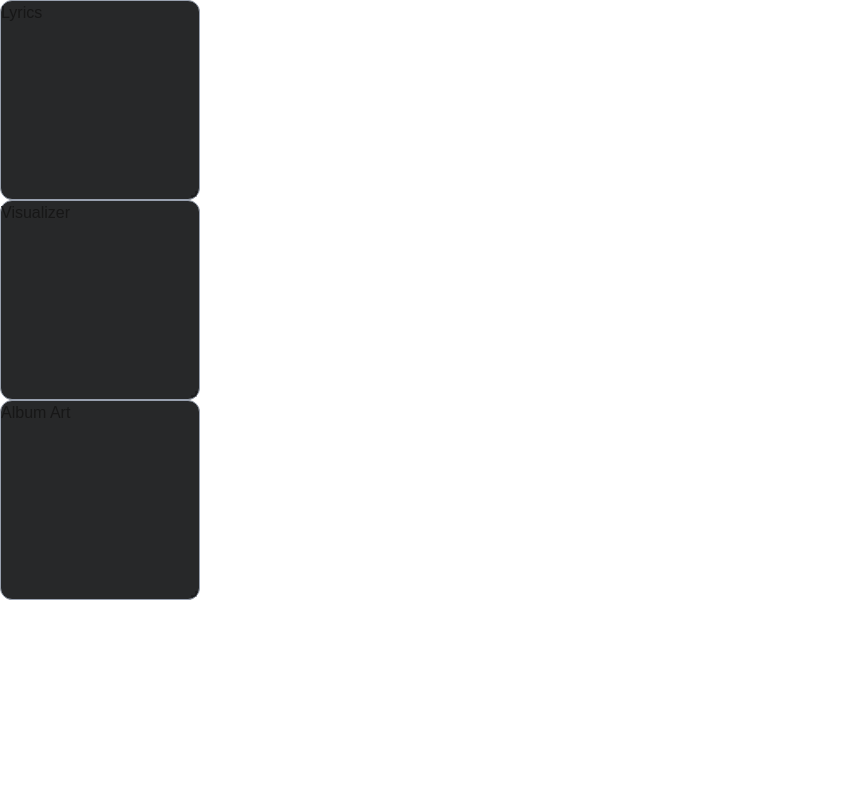
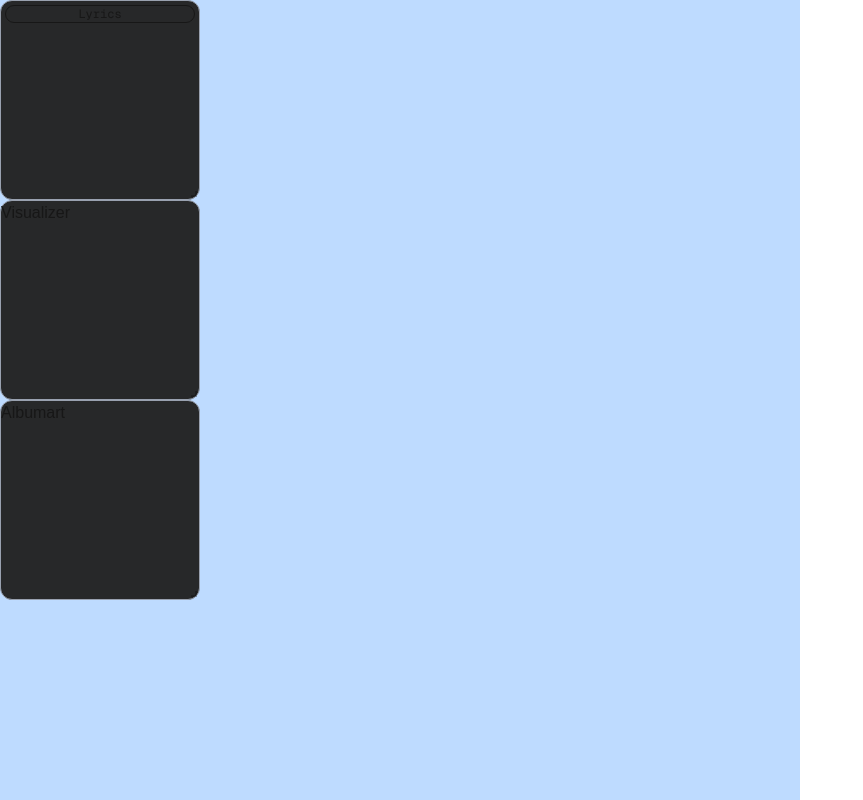
Before and after one commit to daydre4mX/spotify90s, a Next.js app: page / in a window 1280 px wide. Shown: the whole page, without its empty margins (0-863 px from the left). Built offline with nearby package versions, Linux system fonts and the light colour scheme.

Commit message:
General fixes, uniform layout, bounded divs

```diff
--- a/src/app/components/albumart/albumart.tsx
+++ b/src/app/components/albumart/albumart.tsx
@@ -1,10 +1,21 @@
-'use client'
-import React from 'react'
-import { ResizableBox } from 'react-resizable'
-import 'react-resizable/css/styles.css'
+'use client';
+import React, { useRef } from 'react';
+import dynamic from 'next/dynamic';
+import 'react-resizable/css/styles.css';
 
-const albumstyle = () => {
+const Draggable = dynamic(() => import('react-draggable'), { ssr: false });
+const ResizableBox = dynamic(
+  () =>
+    import('react-resizable').then((mod) => mod.ResizableBox),
+  { ssr: false }
+);
+
+export default function Albumart() {
+  const nodeRef = React.useRef(null);
+
   return (
+    <Draggable bounds="body" nodeRef={nodeRef} cancel=".react-resizable-handle">
+      <div ref={nodeRef}>
         <ResizableBox
           width={200}
           height={200}
@@ -12,11 +23,11 @@ const albumstyle = () => {
           maxConstraints={[500, 500]}
           resizeHandles={['se']}
         >
-        <div className='bg-default-gray w-full h-full rounded-xl border border-gray-400'>
-            Album Art
+          <div className="bg-default-gray w-full h-full rounded-xl border border-gray-400">
+            Albumart
           </div>
         </ResizableBox>
-    )
+      </div>
+    </Draggable>
+  );
 }
-
-export default albumstyle
--- a/src/app/components/lyrics/lyrics.tsx
+++ b/src/app/components/lyrics/lyrics.tsx
@@ -11,10 +11,10 @@ const ResizableBox = dynamic(
 );
 
 export default function Lyrics() {
-  const nodeRef = useRef(null);
+  const nodeRef = React.useRef(null);
 
   return (
-    <Draggable nodeRef={nodeRef} cancel=".react-resizable-handle">
+    <Draggable bounds="body" nodeRef={nodeRef} cancel=".react-resizable-handle">
       <div ref={nodeRef}>
         <ResizableBox
           width={200}
@@ -24,7 +24,9 @@ export default function Lyrics() {
           resizeHandles={['se']}
         >
           <div className="bg-default-gray w-full h-full rounded-xl border border-gray-400">
-            Lyrics
+            <h1 className='m-1 text-center font-mono text-xs border rounded-full'>
+              Lyrics
+            </h1>
           </div>
         </ResizableBox>
       </div>
--- a/src/app/components/visualizer/visualizer.tsx
+++ b/src/app/components/visualizer/visualizer.tsx
@@ -1,10 +1,21 @@
 'use client';
-import React from 'react';
-import { ResizableBox } from 'react-resizable';
+import React, { useRef } from 'react';
+import dynamic from 'next/dynamic';
 import 'react-resizable/css/styles.css';
 
-const visualizer = () => {
+const Draggable = dynamic(() => import('react-draggable'), { ssr: false });
+const ResizableBox = dynamic(
+  () =>
+    import('react-resizable').then((mod) => mod.ResizableBox),
+  { ssr: false }
+);
+
+export default function Visualizer() {
+  const nodeRef = React.useRef(null);
+
   return (
+    <Draggable bounds="body" nodeRef={nodeRef} cancel=".react-resizable-handle">
+      <div ref={nodeRef}>
         <ResizableBox
           width={200}
           height={200}
@@ -12,12 +23,11 @@ const visualizer = () => {
           maxConstraints={[500, 500]}
           resizeHandles={['se']}
         >
-      <div className='bg-default-gray w-full h-full rounded-xl border border-gray-400'>
+          <div className="bg-default-gray w-full h-full rounded-xl border border-gray-400">
             Visualizer
           </div>
         </ResizableBox>
+      </div>
+    </Draggable>
   );
 }
-// This is a comment
-//lolxdedd
-export default visualizer;
--- a/src/app/layout.tsx
+++ b/src/app/layout.tsx
@@ -1,7 +1,7 @@
 import type { Metadata } from "next";
 import { Geist, Geist_Mono } from "next/font/google";
 import "./globals.css";
-import {WindowProvider} from "./components/window/windowProvider";
+import {WindowProvider} from "./components/window/windowcontext";
 
 const geistSans = Geist({
   variable: "--font-geist-sans",
--- a/src/app/page.tsx
+++ b/src/app/page.tsx
@@ -4,7 +4,7 @@ import Vis from "./components/visualizer/visualizer";
 import Albumart from "./components/albumart/albumart";
 export default function Home() {
   return (
-    <div className="grid grid">
+    <div className="h-dvh w-dvh bg-blue-200">
       <Lyrics />
       <Vis />
       <Albumart/>
```
Also changed, not shown: src/app/components/window/windowcontext.tsx (renamed from src/app/components/window/windowcontext.jsx). Lines whose indentation alone changed are shown as unchanged.
